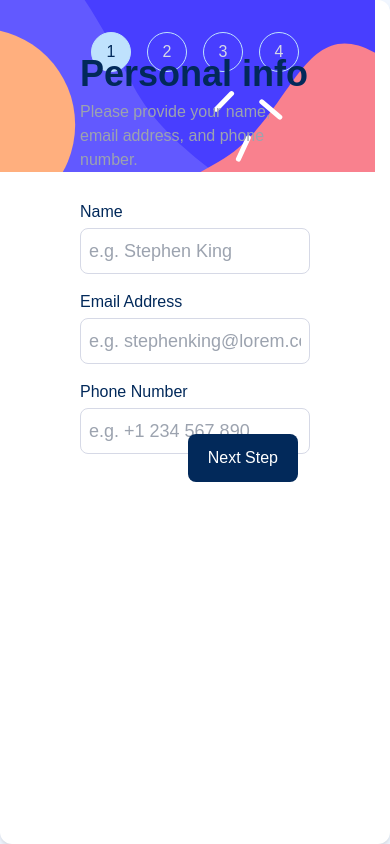
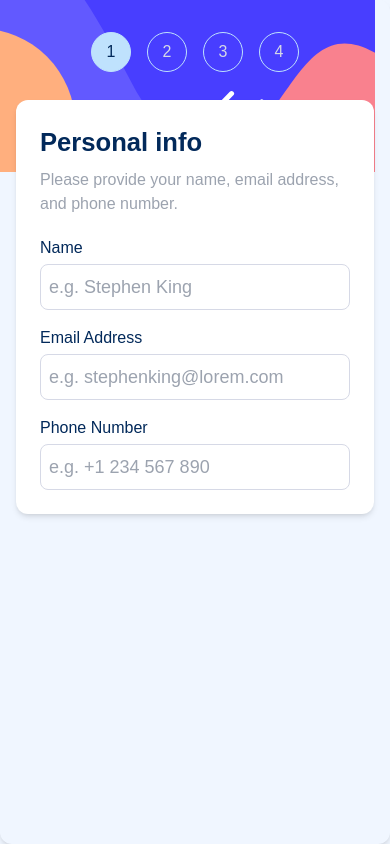
Before and after one commit to theblvckdev/multi-step-form, a React (Create React App) app: page / in a window 390 px wide. Built offline with nearby package versions, Linux system fonts and the light colour scheme.

Commit message:
responsive design

```diff
--- a/src/App.js
+++ b/src/App.js
@@ -5,8 +5,8 @@ import Main from "./components/main";
 const App = () => {
   return (
     <>
-      <main className="bg-secondary-mongolia h-screen flex items-center justify-center font-ubuntu">
-        <div className="bg-white relative p-4 flex md:flex-row flex-col rounded-xl shadow-md md:max-h-[550px] md:max-w-[900px] h-full w-full">
+      <main className="bg-secondary-mongolia h-screen overflow-hidden md:flex items-center justify-center font-ubuntu">
+        <div className="md:bg-white bg-transparent rounded-xl shadow-md absolute md:relative p-4 flex md:flex-row flex-col md:max-h-[550px] md:max-w-[900px] h-full w-full">
           <Sidebar />
           <Main />
         </div>
--- a/src/components/main.jsx
+++ b/src/components/main.jsx
@@ -56,14 +56,14 @@ const Main = () => {
 
   return (
     <>
-      <div className="overflow-hidden w-full">
-        <form action="#" className="mx-16 py-10 relative h-full">
+      <div className="md:overflow-hidden md:shadow-none shadow-md mx-auto md:m-0 rounded-xl md:rounded-none md:w-full w-[100%] md:bg-transparent bg-white z-10 mt-[84px]">
+        <form action="#" className="md:mx-16 md:my-0 mx-6 my-6 py-0 md:py-10 relative h-full">
           {currentStep === 1 ? <PersonalInfo /> : null}
           {currentStep === 2 ? <Plans /> : null}
           {currentStep === 3 ? <AddOns /> : null}
 
           {currentStep === 5 ? null : (
-            <footer className=" absolute w-full p-3 left-0 right-0 bottom-0">
+            <footer className=" absolute md:block hidden w-full p-3 left-0 right-0 bottom-0">
               <div className="flex">
                 <div className="mr-auto">
                   {completed ? (
--- a/src/components/sidebar.jsx
+++ b/src/components/sidebar.jsx
@@ -3,7 +3,26 @@ import { data } from "../constants/sidebarData";
 import { GlobalContex } from "../context/globalContext";
 
 const Sidebar = () => {
-  const { currentStep } = useContext(GlobalContex)
+  const { currentStep, setCurrentStep, name, email, number, setValidName, setValidEmail, setValidNumber } = useContext(GlobalContex)
+
+  const changeStep = (id) => {
+    if (name.length < 1) {
+      setValidName(false);
+    }
+     if (email.length < 1) {
+      setValidEmail(false);
+    }
+     if (number.length < 1) {
+      setValidNumber(false);
+    }
+
+    if (name.length >= 1 && email.length >= 1 && number.length >= 1) {
+      setValidName(true);
+      setValidEmail(true);
+      setValidNumber(true);
+      setCurrentStep(id);
+    }
+  }
 
   return (
     <>
@@ -15,7 +34,7 @@ const Sidebar = () => {
             <div
               key={index}
               className="flex items-center space-x-4 leading-4 sm:mb-8">
-              <div className={`md:w-8 md:h-8 w-10 h-10 rounded-full flex items-center justify-center font-medium ${currentStep === id ? 'border border-primary-lightBlue bg-primary-lightBlue text-primary-marineBlue' : 'border border-primary-lightBlue text-secondary-lightGray' }`}>
+              <div onClick={() => changeStep(id)} className={`md:w-8 cursor-pointer md:h-8 w-10 h-10 rounded-full flex items-center justify-center font-medium ${currentStep === id ? 'border border-primary-lightBlue bg-primary-lightBlue text-primary-marineBlue' : 'border border-primary-lightBlue text-secondary-lightGray' }`}>
                 {id}
               </div>
               <div className="hidden md:block">
--- a/src/pages/personalInfo.jsx
+++ b/src/pages/personalInfo.jsx
@@ -54,14 +54,14 @@ const PersonalInfo = () => {
   return (
     <>
       <div>
-        <h1 className="text-primary-marineBlue font-bold text-4xl leading-9">
+        <h1 className="text-primary-marineBlue font-bold text-[1.6rem] md:text-4xl leading-9">
           Personal info
         </h1>
         <h3 className="text-gray-400 mt-2">
           Please provide your name, email address, and phone number.
         </h3>
 
-        <div className="mt-7 space-y-4">
+        <div className="md:mt-7 mt-5 space-y-4">
           <FormControl
             label={"Name"}
             type={"text"}
```
